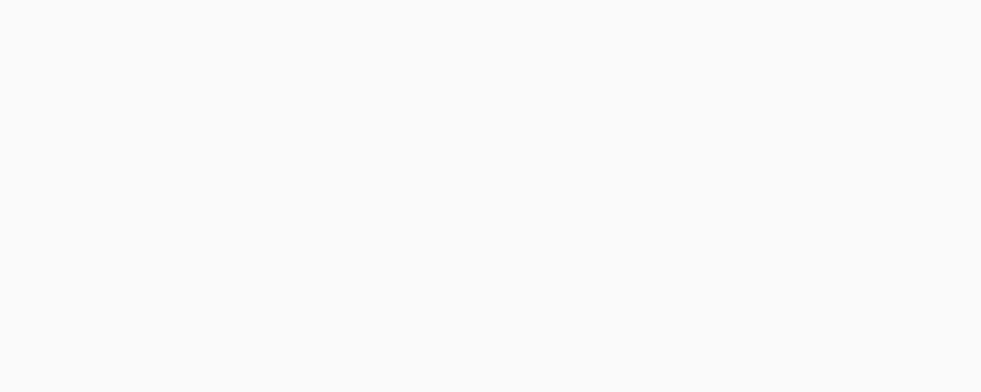
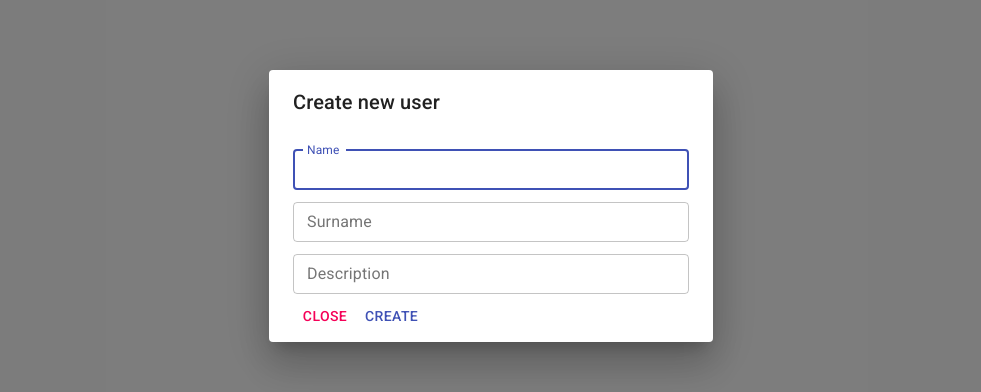
Before and after one commit to cantwells/manage-users, a React (Create React App) app: page / in a window 1280 px wide. Both pictures are taken after a click on the button "ADD USER". Shown: the part 194-586 px from the top of the page, without its empty margins (149-1130 px from the left). Built offline with nearby package versions, Linux system fonts and the light colour scheme; no server answers.

Commit message:
Add ability create new user

```diff
--- a/src/App.js
+++ b/src/App.js
@@ -1,37 +1,81 @@
 import { useDispatch, useSelector } from "react-redux";
-import React, { useState } from 'react';
+import React, { useReducer, useState } from 'react';
 import "./App.css";
-import { fetchUsers, setPage } from "./redux/slices/usersSlice";
-import { AppBar, Avatar, Box, Button, Card, Container, CssBaseline, Grid, IconButton, makeStyles, Toolbar, Typography } from '@material-ui/core';
+import { addUser, fetchUsers, setPage } from "./redux/slices/usersSlice";
+import { AppBar, Avatar, Box, Button, Card, Container, CssBaseline, Dialog, DialogContent, DialogTitle, Grid, IconButton, makeStyles, TextField, Toolbar, Typography } from '@material-ui/core';
 import { Delete as DeleteIcon, Edit as EditIcon} from '@material-ui/icons/';
 import { Pagination } from '@material-ui/lab';
+import { deepOrange, deepPurple, lightBlue, red } from "@material-ui/core/colors";
 
 function App() {
   const dispatch = useDispatch();
+  //Получение данных из стейта
   const { items: users, currentPage, pageLimit, isLoaded } = useSelector( ({users}) => users );
-  const [ currentUsers, setCurrentUsers ] = useState([]);
-
+  //Получаем всех пользователей
   React.useEffect( () => {
     dispatch(fetchUsers());
     // eslint-disable-next-line react-hooks/exhaustive-deps
   },[] );
+  /*==PAGINATION==*/
+  //Получаем количество страниц
+  const lengthPagination =  Math.ceil(users.length / pageLimit);
+  //Состояние для переключения страниц
+  const [ currentUsers, setCurrentUsers ] = useState([]);
+
+/*При запуске приложения, после загрузки пользовтелей,
+показывваем первую страницу с пользователями*/
   React.useEffect( () => {
     if(isLoaded){
+      console.log(users);
+      //Определяем начального пользователя для текущего номера страницы
       const offset = ( currentPage - 1 ) * pageLimit;
+      //Устанавливаем массив из узеров для вывода на страницу
       setCurrentUsers( users.slice( offset, offset+pageLimit ) )
     }
     // eslint-disable-next-line react-hooks/exhaustive-deps
   },[isLoaded] );
 
-
-  const lengthPagination =  Math.ceil(users.length / pageLimit);
-
-  const handleChange = ( e, page ) => {
+//Оброботчие переключения страниц
+  const handlePageChange = ( e, page ) => {
     const offset = ( page - 1 ) * pageLimit;
     setCurrentUsers( users.slice( offset, offset+pageLimit ) )
     dispatch( setPage({page}) );
   }
 
+/*==Form to add user==*/
+  const [ openForm, setOpenForm ] = useState(false);
+
+  const handleOpenForm = () => {
+    setOpenForm(true);
+  }
+
+  const handleCloseForm = () => {
+    setOpenForm(false);
+  }
+//Стейт для получения данных из формы
+  const [ formData, setFormData ] = useReducer( ( state, newState) => {
+    return {...state, ...newState}
+  },
+    {
+      "name": "",
+      "surname": "",
+      "desc": "",
+      "avatar": ""
+    }
+  )
+//Обработчик при отправке формы
+  const handleSubmit = ( event ) => {
+    event.preventDefault();
+    dispatch(addUser(formData));
+    handleCloseForm();
+  }
+//Получение данных из инпута
+  const handleInputChange = (event) => {
+    const input = event.target.name;
+    const value = event.target.value;
+    setFormData( {[input]: value} )
+  }
+/*==Style for project==*/
   const useStyles = makeStyles((theme) => ({
     root: {
       flexGrow: 1,
@@ -64,8 +108,31 @@
     pagination: {
       paddingTop: theme.spacing(3),
       paddingBottom: theme.spacing(1)
+    },
+    inputs: {
+      marginBottom: theme.spacing(2)
+    },
+    orange: {
+      backgroundColor: deepOrange[500]
+    },
+    purple: {
+      backgroundColor: deepPurple[500]
+    },
+    red: {
+      backgroundColor: red[500]
+    },
+    blue: {
+      backgroundColor: lightBlue[500]
     }
   }));
+
+//Задаём массив из цветов
+const colors = [ 'orange', 'purple', 'red', 'blue' ];
+
+const getIndex = ( max ) => {
+  return Math.floor(Math.random() * max);
+}
+
   const classes = useStyles();
 
   return (
@@ -75,7 +142,7 @@
         <AppBar position="static">
           <Toolbar disableGutters={false} variant="dense">
             <Typography variant="h6" className={classes.title}>All Users</Typography>
-            <Button color="inherit" className={classes.addButton}>Add User</Button>
+            <Button color="inherit" onClick={handleOpenForm} className={classes.addButton}>Add User</Button>
           </Toolbar>
         </AppBar>
       </Container>
@@ -90,7 +157,13 @@
               <Grid item md={8} key={user.id}>
                 <Card className={classes.cardItem}>
                   <Grid container alignItems='center'>
-                    <Avatar className={classes.large}>{user.name.charAt(0).toUpperCase()}</Avatar>
+                    {
+                      user.avatar
+                      ? <Avatar alt={`${user.name} ${user.surname}`} src={user.avatar} />
+                      : <Avatar className={`${classes.large} ${classes[colors[getIndex(colors.length)]]}`} >
+                          {user.name.charAt(0).toUpperCase()}
+                        </Avatar>
+                    }
                     <Box className={classes.text}>
                       <Typography>{user.name}</Typography>
                       <Typography>{user.surname}</Typography>
@@ -109,9 +182,50 @@
           }
         </Grid>
         <Grid container justify='center' className={classes.pagination}>
-          <Pagination color='primary' count={lengthPagination} page={currentPage} onChange={handleChange}/>
+          <Pagination color='primary' count={lengthPagination} page={currentPage} onChange={handlePageChange}/>
         </Grid>
       </Container>
+
+    {
+      //Модальное окно с формой для добаления пользователя
+    }
+      <Dialog open={openForm} onClose={handleCloseForm} maxWidth="xs">
+        <DialogTitle>Create new user</DialogTitle>
+        <DialogContent>
+            <form onSubmit={handleSubmit}>
+              <TextField autoFocus
+                        label="Name"
+                        type="text"
+                        id="name"
+                        name="name"
+                        variant="outlined"
+                        margin="dense"
+                        fullWidth
+                        onChange={handleInputChange}
+                        />
+              <TextField label="Surname"
+                          type="text"
+                          id="surname"
+                          name="surname"
+                          margin="dense"
+                          variant="outlined"
+                          fullWidth
+                          onChange={handleInputChange}
+                          />
+              <TextField label="Description"
+                          type="text"
+                          id="descr"
+                          name="desc"
+                          margin="dense"
+                          variant="outlined"
+                          fullWidth
+                          onChange={handleInputChange}
+                          />
+              <Button onClick={handleCloseForm} color="secondary">Close</Button>
+              <Button type="submit" color="primary">Create</Button>
+            </form>
+        </DialogContent>
+      </Dialog>
     </>
   );
 }
--- a/src/redux/dal/API.js
+++ b/src/redux/dal/API.js
@@ -8,4 +8,7 @@
   getUsers: () => {
     return instance.get("/users");
   },
+  addUser: (name, surname, desc = null, avatar = null) => {
+    return instance.post("/users", { name, surname, desc, avatar });
+  },
 };
--- a/src/redux/slices/usersSlice.js
+++ b/src/redux/slices/usersSlice.js
@@ -5,6 +5,23 @@
   const response = await API.getUsers();
   return response.data;
 });
+
+export const addUser = createAsyncThunk(
+  "users/addUser",
+  async (obj, thunkAPI) => {
+    console.log(obj);
+    const { name, surname, desc, avatar } = obj;
+    try {
+      const response = await API.addUser(name, surname, desc, avatar);
+      if (response.status === 200) {
+        thunkAPI.dispatch(fetchUsers());
+      }
+      return response;
+    } catch (err) {
+      console.log(err);
+    }
+  }
+);
 
 export const usersSlice = createSlice({
   name: "users",
@@ -27,6 +44,12 @@
       state.items = action.payload;
       state.isLoaded = true;
     },
+    [addUser.fulfilled]: (state, action) => {
+      console.log(action.payload);
+    },
+    [addUser.rejected]: (state, action) => {
+      console.log(action);
+    },
   },
 });
 
```
